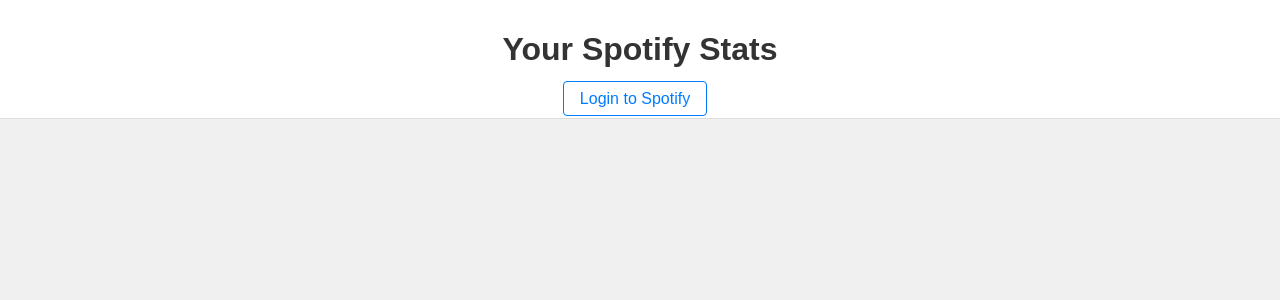
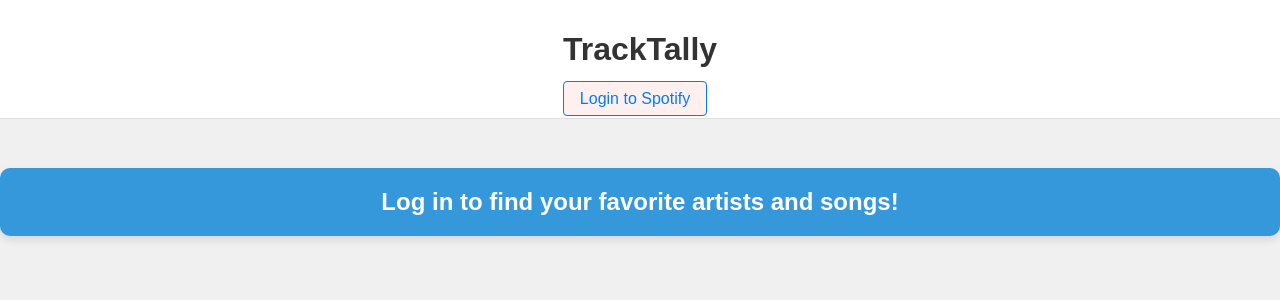
Before and after one commit to kyuch/TrackTally, a React (Create React App) app: page / in a window 1280 px wide. Shown: the top 300 px of the page. Built offline with nearby package versions, Linux system fonts and the light colour scheme.

Commit message:
made hrefs pop in new tab instead of same tab. changed duplicate declaration.

```diff
--- a/src/App.js
+++ b/src/App.js
@@ -84,7 +84,7 @@
             var pic = profile_pic;
             var artist_link = data.items[i].external_urls.spotify;
             try {
-                var pic = data.items[i].images[0].url;
+                pic = data.items[i].images[0].url;
             } catch (e) {}
 
             artists.push({ name: artist_name, pic: pic, link: artist_link});
@@ -121,7 +121,7 @@
             var track_pic = profile_pic;
             var track_link = data.items[i].external_urls.spotify;
             try {
-                var track_pic = data.items[i].album.images[0].url;
+                track_pic = data.items[i].album.images[0].url;
             } catch (e) {}
 
             tracks.push({ name: track_name, artist: track_artist, pic: track_pic, link: track_link});
@@ -159,7 +159,7 @@
                                 <div style={styles.artistInfo}>
                                     <span style={styles.artistName}>{item.name}</span>
                                 </div>
-                                <a href={item.link} style={styles.artistHref}><img src={spotify_logo} width={40} height={40} alt={"spotify.com"}/></a>
+                                <a href={item.link} style={styles.artistHref} target={"_blank"} rel={"noopener noreferrer"}><img src={spotify_logo} width={40} height={40} alt={"spotify.com"}/></a>
 
                             </li>
                         ))}
@@ -194,7 +194,7 @@
                                     <span style={styles.trackName}>{item.name}</span>
                                     <span style={styles.trackArtistName}>{item.artist}</span>
                                 </div>
-                                <a href={item.link} style={styles.artistHref}><img src={spotify_logo} width={40} height={40} alt={"spotify.com"}/></a>
+                                <a href={item.link} style={styles.artistHref} target={"_blank"} rel={"noopener noreferrer"}><img src={spotify_logo} width={40} height={40} alt={"spotify.com"}/></a>
                             </li>
                         ))}
                     </ul>
@@ -296,7 +296,7 @@
             textDecoration: 'none',
             color: '#007bff',
             padding: '8px 16px',
-            background: '#fff',
+            background: '#fff0f0',
             border: '1px solid #007bff',
             borderRadius: '4px',
             cursor: 'pointer',
@@ -496,6 +496,19 @@
             backgroundColor: '#f8f8f8',
             appearance: 'none',
         },
+        //login stuff below
+        fancyHeader: {
+            textAlign: 'center',
+            backgroundColor: '#3498db',
+            color: '#ffffff',
+            padding: '20px',
+            borderRadius: '10px',
+            boxShadow: '0 4px 8px rgba(0, 0, 0, 0.1)',
+        },
+        fancyHeaderText: {
+            fontSize: '24px',
+            margin: '0',
+        },
 
     };
 
@@ -503,7 +516,7 @@
     return (
         <div style={styles.appContainer}>
             <header style={styles.header}>
-                <h1>Your Spotify Stats</h1>
+                <h1>TrackTally</h1>
                 {!token ? (
                     <a
                         href={`${AUTH_ENDPOINT}?client_id=${CLIENT_ID}&redirect_uri=${REDIRECT_URI}&response_type=${RESPONSE_TYPE}&scope=${encodeURIComponent(SCOPES)}`}
@@ -524,9 +537,18 @@
                 {termDropdown()}
                 {amtDropdown()}
             </div>
+            {!token ? (
+                <div>
+                    <header style={styles.fancyHeader}>
+                        <h1 style={styles.fancyHeaderText}>Log in to find your favorite artists and songs!</h1>
+                    </header>
+                </div>
+            ) : (console.log("yo"))
+            }
+
+
         </div>
     );
-
 
 
 }
```
